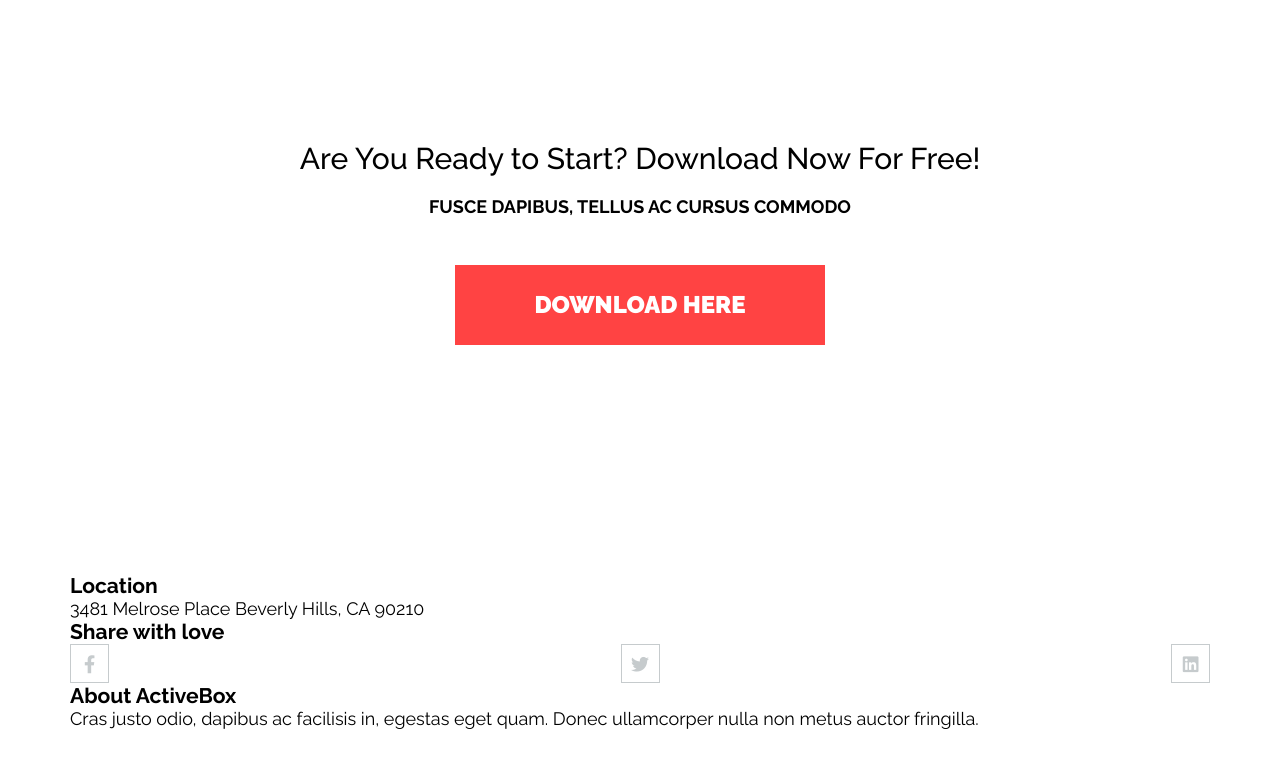
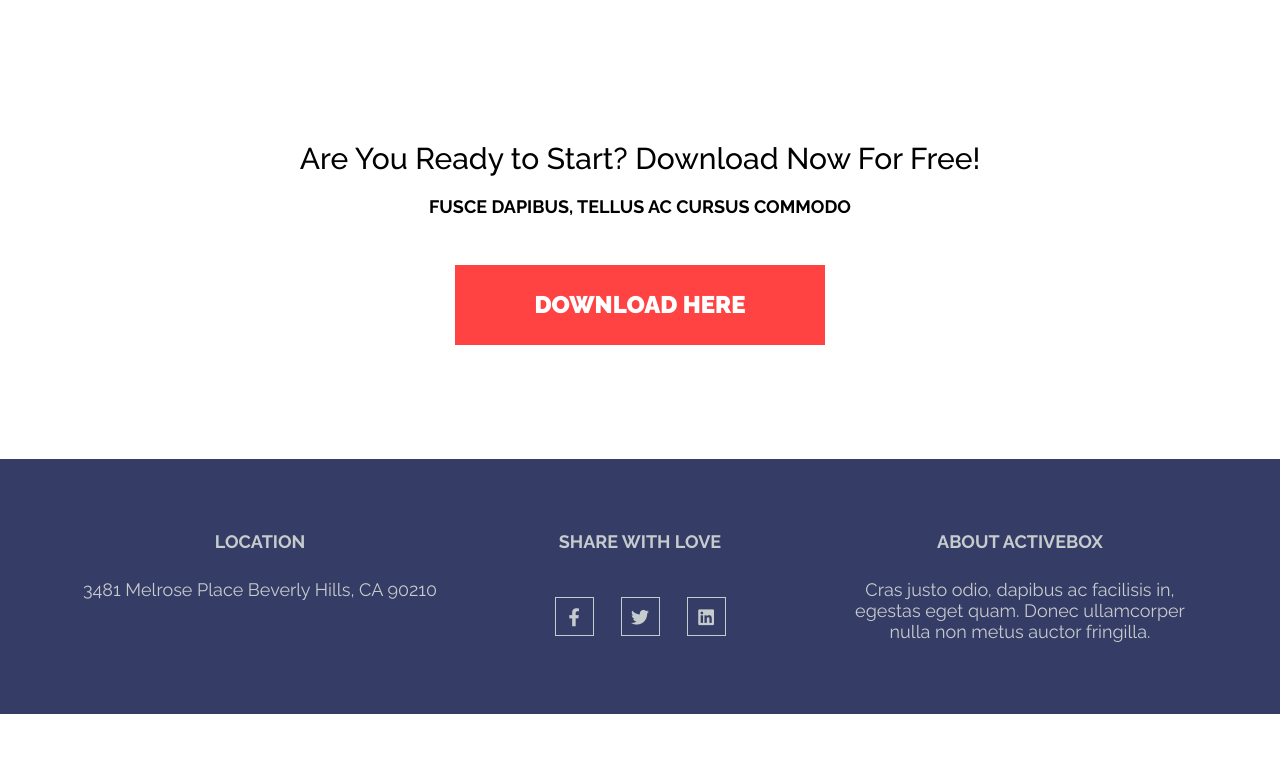
Before and after one commit to selukdiana/activebox_landing, a website built with Parcel: page src/index.html in a window 1280 px wide. Shown: the part 3544-4312 px from the top of the page. After the commit the page ends 4258 px from the top, so only its background shows below. Built offline with nearby package versions, Linux system fonts and the light colour scheme; a web font is replaced by a local one.

Commit message:
complete info section

```diff
--- a/src/index.html
+++ b/src/index.html
@@ -437,15 +437,15 @@
     <section class="info">
       <div class="container">
         <div class="info__row">
-          <div class="info__location location-info">
-            <h3 class="location-info__title">Location</h3>
-            <div class="location-info__text">
+          <div class="info__item item-info">
+            <h3 class="item-info__title">Location</h3>
+            <div class="litem-info__text">
               <p>3481 Melrose Place Beverly Hills, CA 90210</p>
             </div>
           </div>
-          <div class="info__share share-info">
-            <h3 class="share-info__title">Share with love</h3>
-            <div class="socials share-info__socials">
+          <div class="info__item item-info">
+            <h3 class="item-info__title">Share with love</h3>
+            <div class="socials item-info__socials">
               <div class="socials__item">
                 <i class="fab fa-facebook-f"></i>
               </div>
@@ -457,9 +457,9 @@
               </div>
             </div>
           </div>
-          <div class="info__about about-info">
-            <h3 class="about-info__title">About ActiveBox</h3>
-            <div class="about-info__text">
+          <div class="info__item item-info">
+            <h3 class="item-info__title">About ActiveBox</h3>
+            <div class="item-info__text">
               <p>
                 Cras justo odio, dapibus ac facilisis in, egestas eget quam.
                 Donec ullamcorper nulla non metus auctor fringilla.
--- a/src/scss/info.scss
+++ b/src/scss/info.scss
@@ -1,52 +1,56 @@
 .info {
-
+  padding: 4rem 0;
+  background: rgb(53, 60, 101);
+  color: $light-grey;
   // .info__row
 
   &__row {
+    display: flex;
+    justify-content: space-between;
+    width: 100%;
+    @media (max-width: 768px) {
+      flex-wrap: wrap;
+      justify-content: center;
+      row-gap: 5rem;
+      padding: 0 -10px;
+    }
   }
 
   // .info__location
 
-		&__location {
-		}
-
-		// .info__share
-
-		&__share {
-		}
-
-		// .info__about
-
-		&__about {
+  &__item {
+    width: 20rem;
+    margin: 0 10px;
   }
 }
-.container {
+.item-info {
+  text-align: center;
+  &:nth-child(2) &__title {
+    margin-bottom: 2.5rem;
   }
-.location-info {
 
   // .location-info__title
 
   &__title {
+    text-transform: uppercase;
+    margin-bottom: 1.5rem;
+    font-weight: 700;
+    font-size: $_18px;
+    line-height: calc(21em / 18);
   }
 
   // .location-info__text
 
   &__text {
+    font-weight: 400;
+    font-size: 1rem;
+    line-height: calc(21em / 18);
   }
 }
-.share-info {
-
-		// .share-info__title
-
-		&__title {
-		}
-
-		// .share-info__socials
-
-		&__socials {
-		}
-}
-.socials {
+.item-info .socials {
+  max-width: 9.5rem;
+  margin: auto;
+  margin-top: 1rem;
 
   // .socials__item
 
@@ -61,15 +65,3 @@
 }
 .fa-linkedin {
 }
-.about-info {
-
-		// .about-info__title
-
-		&__title {
-		}
-
-		// .about-info__text
-
-		&__text {
-		}
-}
```
Lines whose indentation alone changed are shown as unchanged.
